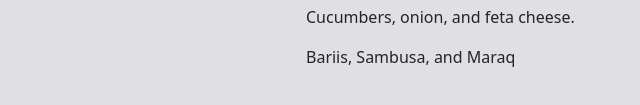
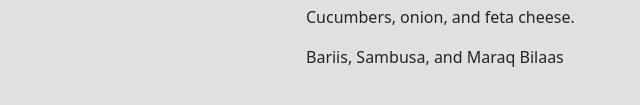
Before and after one commit to ismailo/Meta-Front-End-Developer, a plain HTML site: page course1-intro-to-front-end-dev/project/index.html in a window 1280 px wide. Shown: the part 399-504 px from the top of the page, 346-986 px from the left. Drawn offline with Linux system fonts and the light colour scheme; files that its build step writes are made by us from their sources; files whose address does not match are found by name.

Commit message:
formatting

```diff
--- a/course1-intro-to-front-end-dev/project/index.html
+++ b/course1-intro-to-front-end-dev/project/index.html
@@ -35,7 +35,7 @@
             <p>Lettuce, vegetables, and mozzarella.</p>
             <h2>Greek Salad</h2>
             <p>Cucumbers, onion, and feta cheese.</p>
-            <p>Bariis, Sambusa, and Maraq</p>
+            <p>Bariis, Sambusa, and Maraq Bilaas</p>
         </div>
     </div>
 </div>
```
